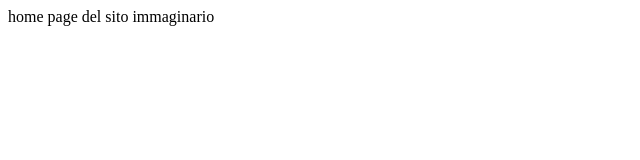
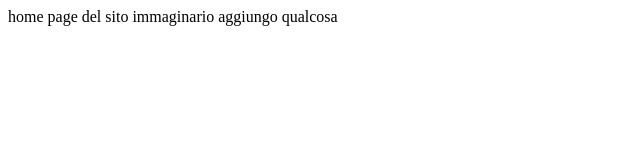
Before and after one commit to raim20ndo/deposito, a plain HTML site: page index.html in a window 1280 px wide. Shown: the whole page, without its empty margins (0-640 px from the left). Drawn offline with Linux system fonts and the light colour scheme.

Commit message:
Update index.html

```diff
--- a/index.html
+++ b/index.html
@@ -1,3 +1,4 @@
 <html>
 home page del sito immaginario
+aggiungo qualcosa
 </html>
```
